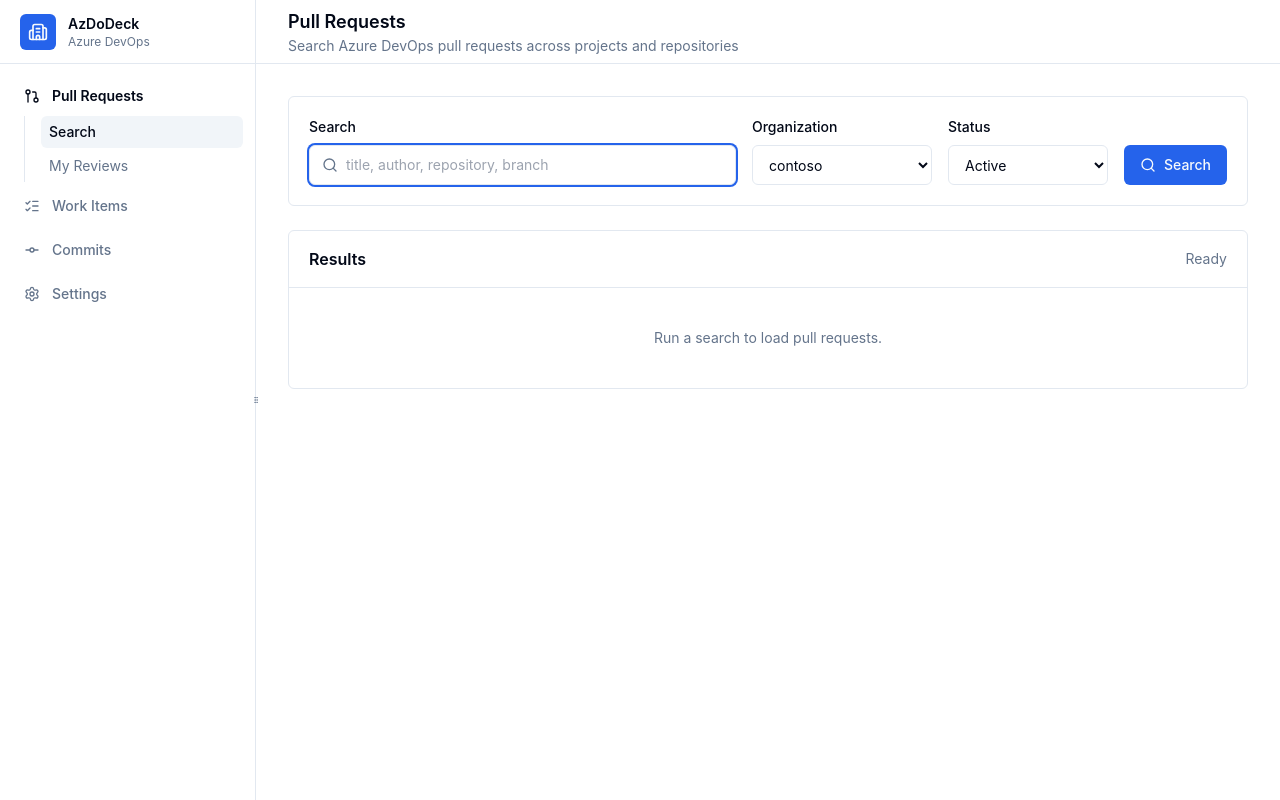
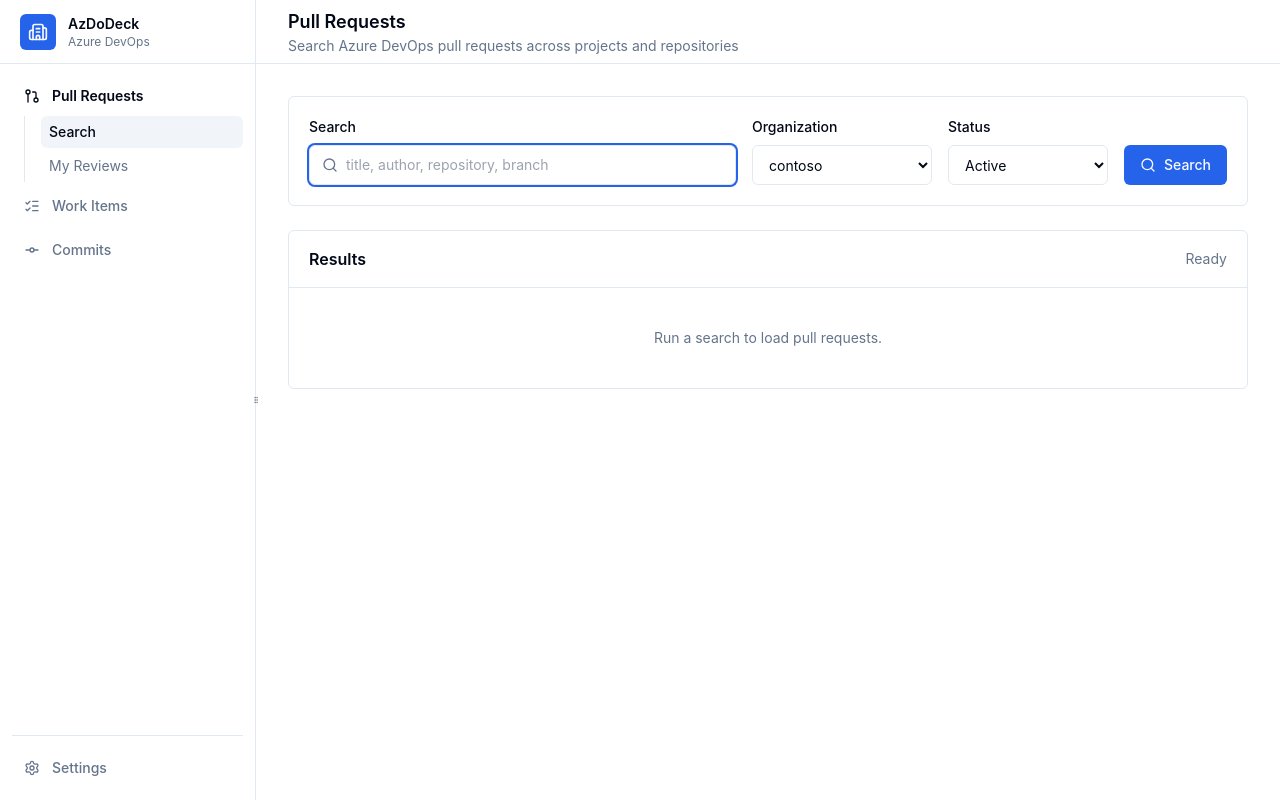
Before and after one commit to ntaksh42/DevDeck, a React (Vite) app: page / in a window 1280 px wide. Built offline with nearby package versions, Linux system fonts and the light colour scheme.

Commit message:
feat(ui): pin settings nav to bottom

```diff
--- a/src/App.tsx
+++ b/src/App.tsx
@@ -164,7 +164,7 @@ function AppShell() {
   return (
     <div className="min-h-screen bg-background text-foreground">
       <aside
-        className="fixed inset-y-0 left-0 hidden border-r border-border bg-white lg:block"
+        className="fixed inset-y-0 left-0 hidden flex-col border-r border-border bg-white lg:flex"
         style={{ width: sidebarWidth }}
       >
         <div className="flex h-16 items-center gap-3 border-b border-border px-5">
@@ -176,7 +176,8 @@ function AppShell() {
             <p className="text-xs text-muted-foreground">Azure DevOps</p>
           </div>
         </div>
-        <nav className="space-y-1 p-3">
+        <nav className="flex flex-1 flex-col p-3">
+          <div className="space-y-1">
             {/* Pull Requests section */}
             <NavSection
               icon={<GitPullRequest className="h-4 w-4" aria-hidden="true" />}
@@ -214,6 +215,8 @@ function AppShell() {
               shortcut="Alt+4"
               onClick={() => setView("commits")}
             />
+          </div>
+          <div className="mt-auto border-t border-border pt-3">
             <NavButton
               active={activeView === "settings"}
               icon={<Settings className="h-4 w-4" aria-hidden="true" />}
@@ -221,6 +224,7 @@ function AppShell() {
               shortcut="Alt+5"
               onClick={() => setView("settings")}
             />
+          </div>
         </nav>
         <ResizeHandle
           ariaLabel="Resize navigation"
```
Lines whose indentation alone changed are shown as unchanged.
